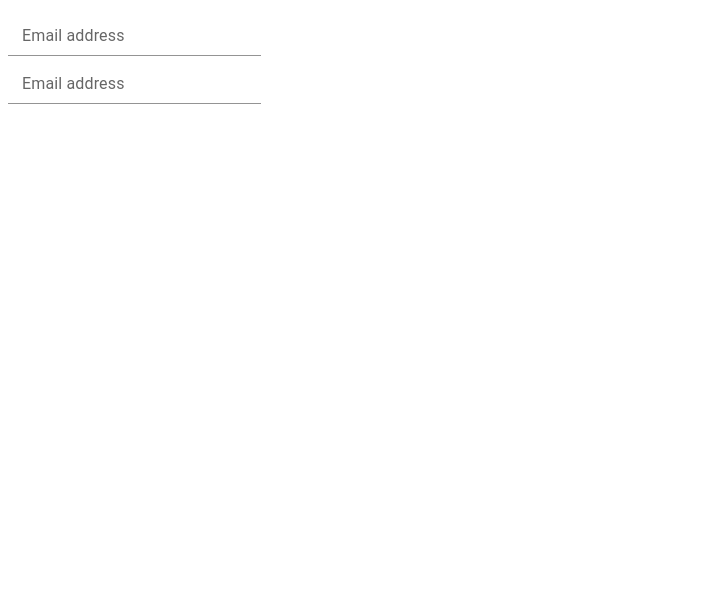
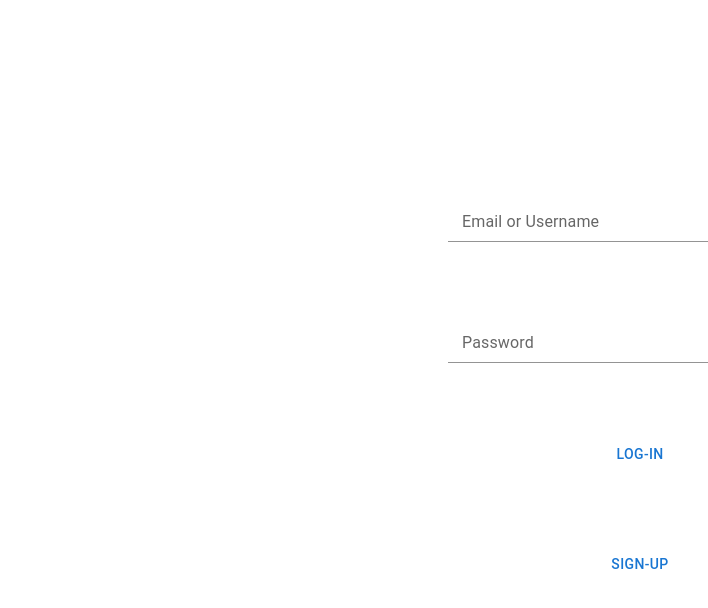
Before and after one commit to ovadiaE/art-mover, a Next.js app: page / in a window 1280 px wide. Shown: the top 608 px of the page, without its empty margins (0-708 px from the left). Built offline with nearby package versions, Linux system fonts and the light colour scheme.

Commit message:
scaffolding sign in page

```diff
--- a/pages/_app.tsx
+++ b/pages/_app.tsx
@@ -1,4 +1,5 @@
 import type { AppProps } from 'next/app'
+import './index.css'
 
 export default function App({ Component, pageProps }: AppProps) {
   return (
--- /dev/null
+++ b/pages/index.css
@@ -0,0 +1,9 @@
+body, html {
+    height:  99%;
+    margin:  0px auto;
+    padding: 0px auto;
+}
+
+#__next {
+    height: 99%;
+}
--- a/pages/login-wrapper/login-wrapper.module.scss
+++ b/pages/login-wrapper/login-wrapper.module.scss
@@ -0,0 +1,6 @@
+.wrapper{
+    height: 100%;
+    display: flex;
+    align-items: center;
+    justify-content: center;
+}
--- a/pages/login-wrapper/login-wrapper.tsx
+++ b/pages/login-wrapper/login-wrapper.tsx
@@ -1,12 +1,15 @@
 import Login from "../login/login"
+import styles from './login-wrapper.module.scss'
 
 /**
  * This is a wrapper for the login/create account components
- * @returns a wrapper for which the css elements of smaller components will be relative to
+ * @returns a wrapper for which the css elements of 2 smaller components will be relative to
  */
 export default function Wrapper() {
     return (
-        <Login/>
+        <div className={styles.wrapper}>
+            <Login/>
+        </div>
     )
 }
 
--- a/pages/login/login.module.scss
+++ b/pages/login/login.module.scss
@@ -4,5 +4,5 @@
     flex-direction: column;
     height: 50%;
 
-    width: 20%;
+    width: 30%;
 }
--- a/pages/login/login.tsx
+++ b/pages/login/login.tsx
@@ -1,21 +1,27 @@
 import styles from "./login.module.scss"
 
-import { Input, InputLabel, FormControl, FormHelperText } from '@mui/material';
+import { Input, InputLabel, FormControl, Button } from '@mui/material';
 
 
 export default function Login () {
     return (
         <>
         <form className={styles.login}>
+
             <FormControl fullWidth={false}>
-                <InputLabel htmlFor="my-input">Email address</InputLabel>
+                <InputLabel htmlFor="my-input">Email or Username</InputLabel>
                 <Input id="my-input" aria-describedby="my-helper-text" />
             </FormControl>
 
             <FormControl>
-                <InputLabel htmlFor="my-input">Email address</InputLabel>
-                <Input id="my-input" aria-describedby="my-helper-text" />
+                <InputLabel htmlFor="my-input">Password</InputLabel>
+                <Input type="password" id="my-input" aria-describedby="my-helper-text" />
             </FormControl>
+
+            <Button variant="text">Log-in</Button>
+            <Button variant="text">Sign-up</Button>
+
+
         </form>
     </>
 )
```
